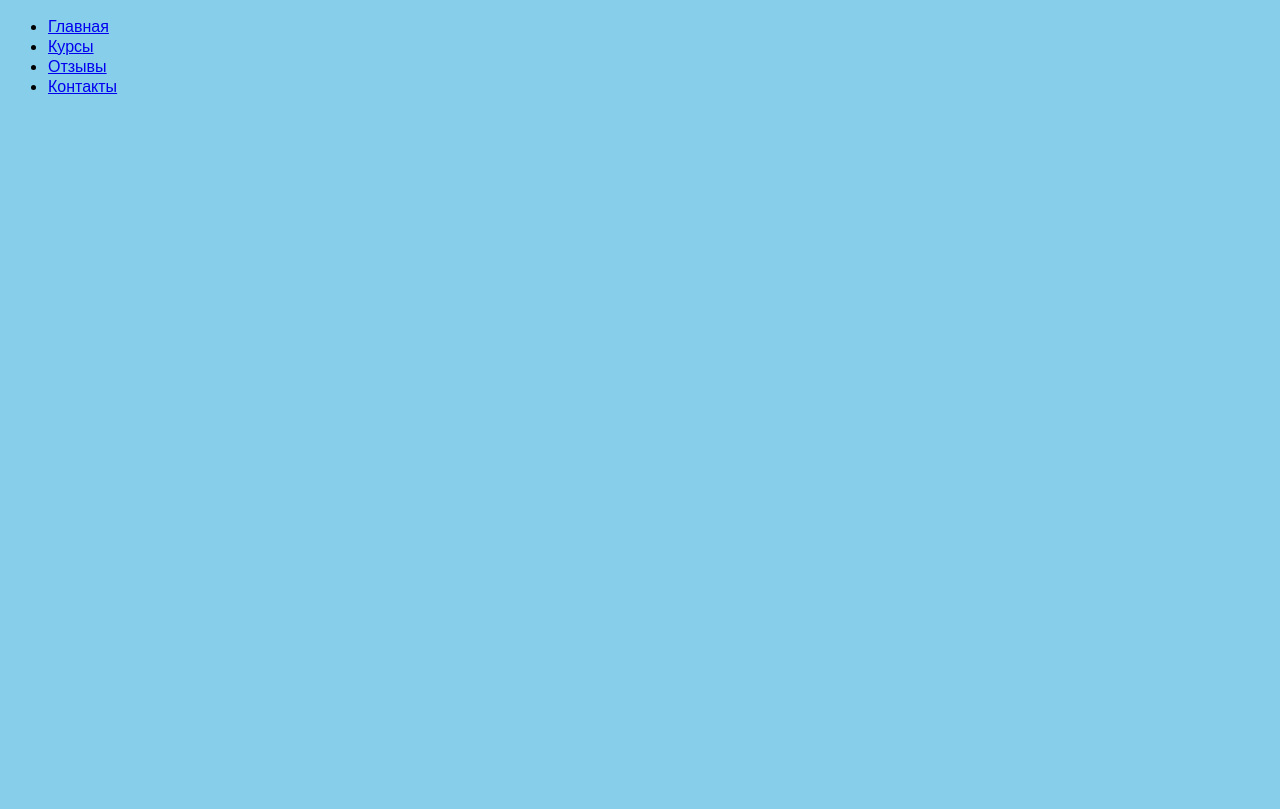
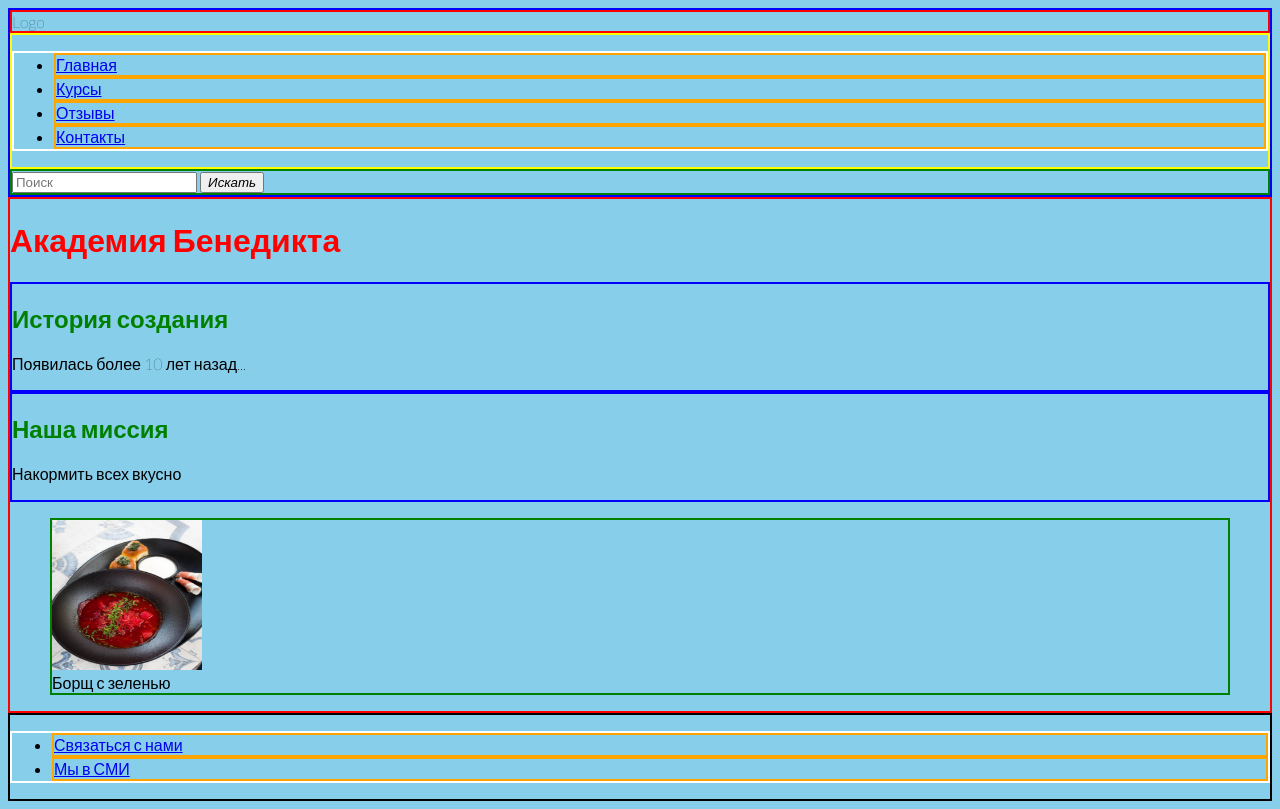
Before and after one commit to Evgenij-Vasiliev/html-pro, a plain HTML site: page pages/about.html in a window 1280 px wide. Drawn offline with Linux system fonts and the light colour scheme.

Commit message:
Шестой комит

```diff
--- a/css/about.css
+++ b/css/about.css
@@ -1,4 +1,14 @@
+@import "./style.css";
+
 body {
   background-color: #87CEEB;
   font-family: 'Lato', sans-serif;
 }
+
+.logo {
+  border: 2px solid red;
+}
+
+.search-box {
+  border: 2px solid green;
+}
--- a/css/style.css
+++ b/css/style.css
@@ -2,3 +2,43 @@ body {
   background-color: #98FB98;
   font-family: 'Roboto', sans-serif;
 }
+
+header {
+  border: 2px solid blue;
+}
+
+nav {
+  border: 2px solid yellow;
+}
+
+ul {
+  border: 2px solid white;
+}
+
+li {
+  border: 2px solid orange;
+}
+
+h1 {
+  color: red;
+}
+
+h2 {
+  color: green;
+}
+
+main {
+  border: 2px solid red;
+}
+
+section {
+  border: 2px solid blue;
+}
+
+figure {
+  border: 2px solid green
+}
+
+footer {
+  border: 2px solid black;
+}
--- a/pages/about.html
+++ b/pages/about.html
@@ -10,7 +10,7 @@
   <meta name="keywords" content="Кулинарная академия, много студентов, богатый опыт">
   <meta name="creator" content="Бенедикт">
   <meta name="robots" content="index, ">
-  <meta name="theme-color" content="#ffffff">
+  <meta name="theme-color" content="#87CEEB">
   <meta property="og:image" content="URL изображения">
   <meta property="og:title" content="Кулинарная академия Бенедикта">
   <meta property="og:url" content="http://127.0.0.1:5500/pages/about.html">
@@ -32,16 +32,49 @@
   <!-- style -->
   <!-- script -->
   <!-- title -->
-  <title>Document</title>
+  <title>Любим и умеем готоить - приходи, научим</title>
 </head>
 
 <body>
+  <header>
+    <div class="logo">Logo</div>
+    <nav>
       <ul>
         <li><a href="/">Главная</a></li>
         <li><a href="courses.html">Курсы</a></li>
         <li><a href="testimonials.html">Отзывы</a></li>
         <li><a href="contact.html">Контакты</a></li>
       </ul>
+    </nav>
+    <div class="search-box">
+      <input type="text" placeholder="Поиск">
+      <button type="submit">
+        <i class=" fas fa-search">Искать</i>
+      </button>
+    </div>
+  </header>
+  <main>
+    <h1>Академия Бенедикта</h1>
+    <section>
+      <h2>История создания</h2>
+      <p>Появилась более 10 лет назад...</p>
+    </section>
+
+    <section>
+      <h2>Наша миссия</h2>
+      <p>Накормить всех вкусно</p>
+    </section>
+    <figure>
+      <img src="../images/food-min.jpg" alt="Здесь был борщ" width="150" height="150">
+      <figcaption>Борщ с зеленью</figcaption>
+    </figure>
+  </main>
+  <footer>
+    <ul>
+      <li><a href="contact.html">Связаться с нами</a></li>
+      <li><a href="#">Мы в СМИ</a></li>
+    </ul>
+  </footer>
 </body>
 
 </html>
```
Also changed, not shown: index.html (+80 -2 lines), pages/contact.html (+2 -2 lines), pages/courses.html (+2 -2 lines), pages/testimonials.html (+2 -2 lines), images/eggs-min.jpg (added), images/food-min.jpg (renamed from images/foods.jpg). Lines whose indentation alone changed are shown as unchanged.
